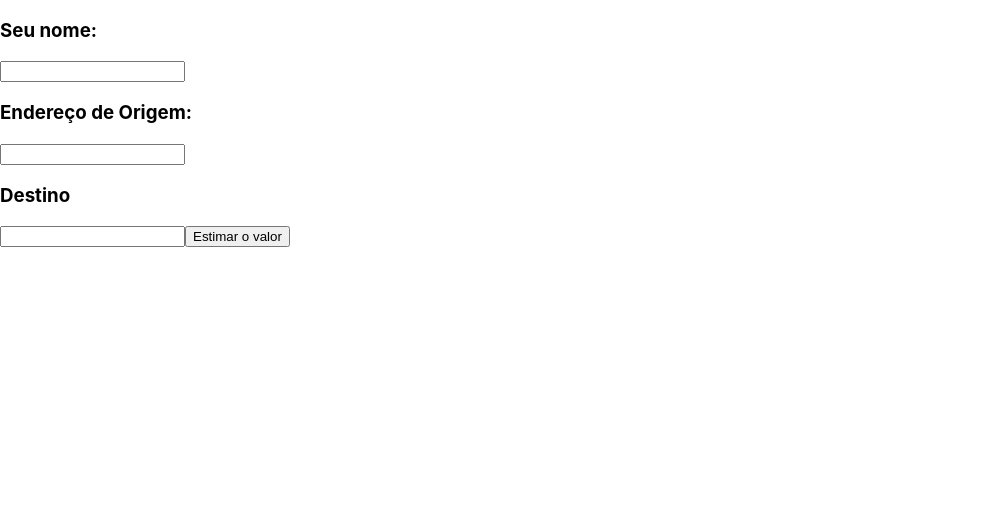
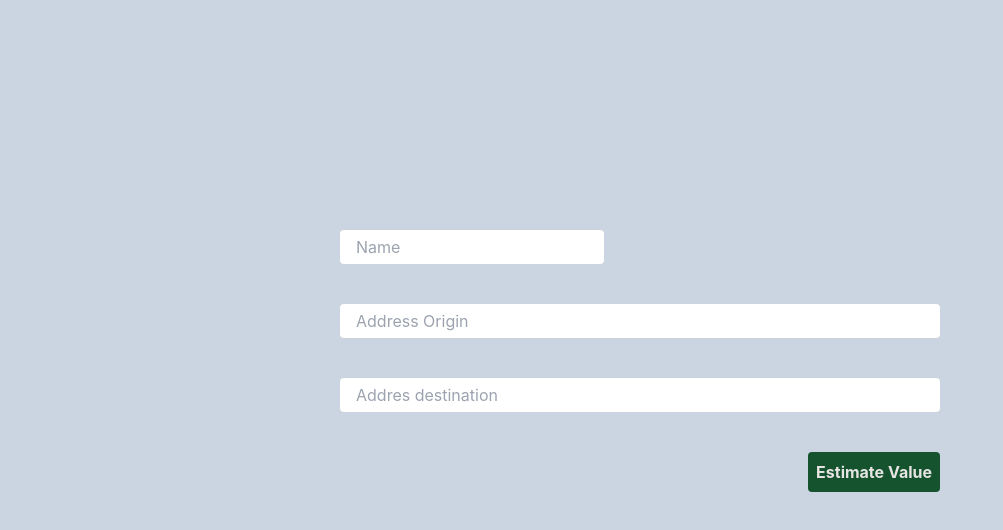
Before and after one commit to JoaoRViana/teste-shopper, a React (Create React App) app in the folder front/: page / in a window 1280 px wide. Shown: the top 530 px of the page, without its empty margins (0-1003 px from the left). Built offline with nearby package versions, Linux system fonts and the light colour scheme.

Commit message:
feat: create form

```diff
--- a/front/src/App.tsx
+++ b/front/src/App.tsx
@@ -2,7 +2,7 @@ import './App.css';
 import Form from './components/Form';
 function App() {
   return (
-    <div >
+    <div className='bg-slate-300'>
       <Form></Form>
     </div>
   );
--- a/front/src/components/Form.tsx
+++ b/front/src/components/Form.tsx
@@ -17,14 +17,21 @@ export default function Form(){
     }
 
     return(
-        <main>
-            <h3>Seu nome:</h3>
-            <input onChange={(e)=>setName(e.target.value)}></input>
-            <h3>Endereço de Origem:</h3>
-            <input onChange={(e)=>setOrigin(e.target.value)}></input>
-            <h3>Destino</h3>
-            <input onChange={(e)=>setDestination(e.target.value)}></input>
-            <button onClick={getEstimateValue}>Estimar o valor</button>
+        <main className="flex justify-center items-center h-screen w-full">
+            <div className=" block gap-7 h-[420px] p-10 rounded ">
+                <div className="mb-10">
+                    <input className="rounded h-[34px] pl-4" placeholder="Name" onChange={(e)=>setName(e.target.value)}></input>
+                </div>
+                <div className="mb-10">
+                    <input className="rounded h-[34px] w-[600px] pl-4" placeholder="Address Origin" onChange={(e)=>setOrigin(e.target.value)}></input>
+                </div>
+                <div className="mb-10">
+                    <input className="rounded h-[34px] w-[600px] pl-4" placeholder="Addres destination" onChange={(e)=>setDestination(e.target.value)}></input>
+                </div>
+                <div className="w-full justify-end flex ">
+                    <button onClick={getEstimateValue} className="font-bold text-stone-200 place-self-end rounded bg-green-900 p-2 hover:brightness-125">Estimate Value</button>
+                </div>
+            </div>
         </main>
     )
 }
--- a/front/src/index.css
+++ b/front/src/index.css
@@ -1,3 +1,7 @@
+@tailwind base;
+@tailwind components;
+@tailwind utilities;
+
 body {
   margin: 0;
   font-family: -apple-system, BlinkMacSystemFont, 'Segoe UI', 'Roboto', 'Oxygen',
--- a/front/tailwind.config.js
+++ b/front/tailwind.config.js
@@ -1,6 +1,6 @@
 /** @type {import('tailwindcss').Config} */
 module.exports = {
-  content: [],
+  content: ["./src/**/*.{html,js,tsx}"],
   theme: {
     extend: {},
   },
```
